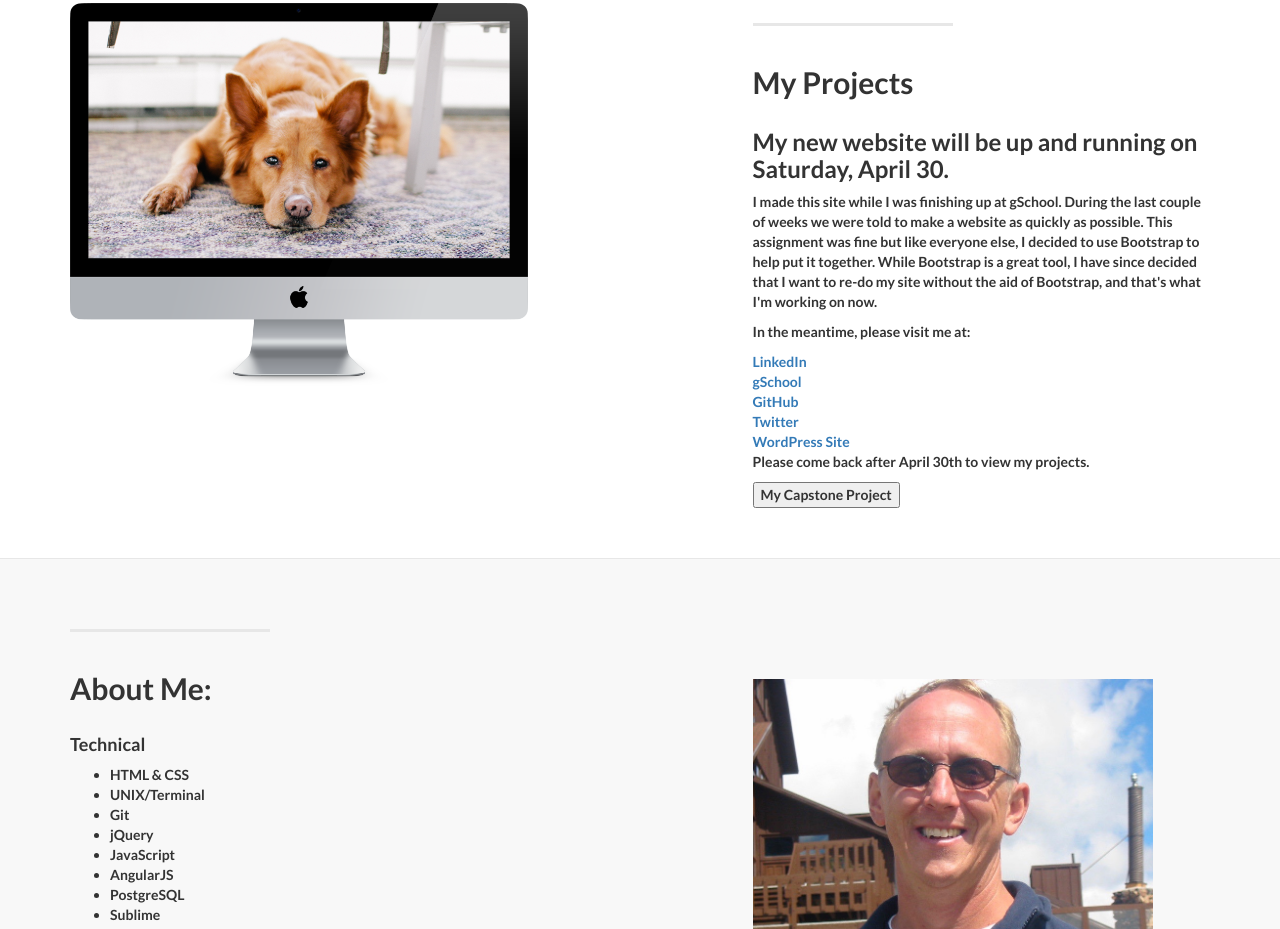
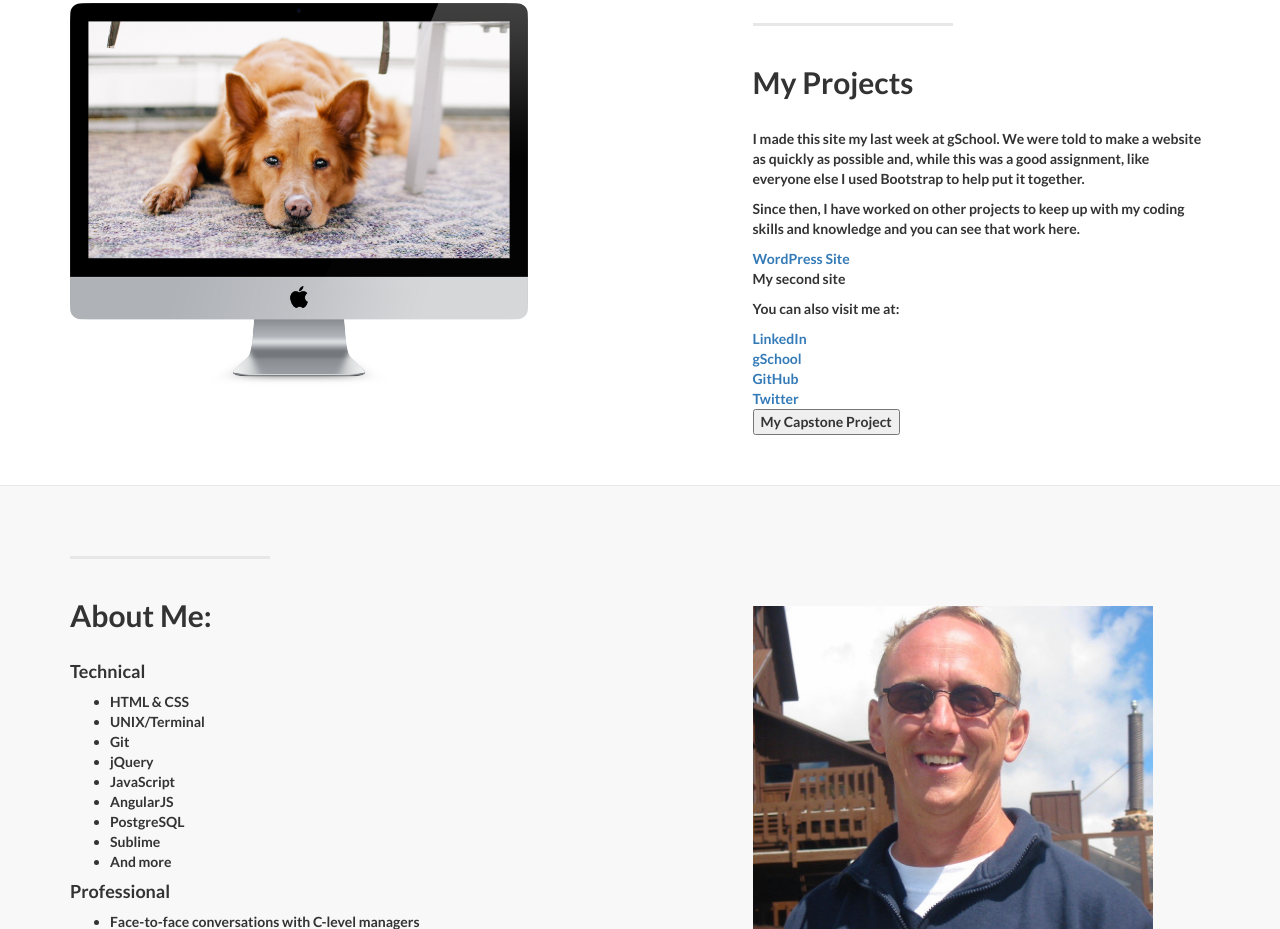
Before and after one commit to ChipMorris10/portfolio, a plain HTML site: page index.html in a window 1280 px wide. Shown: the part 799-1728 px from the top of the page. Drawn offline with Linux system fonts and the light colour scheme.

Commit message:
minor changes

```diff
--- a/index.html
+++ b/index.html
@@ -92,15 +92,15 @@
                     <hr class="section-heading-spacer">
                     <div class="clearfix"></div>
                     <h2 class="section-heading">My Projects<br></h2>
-                    <h3>My new website will be up and running on Saturday, April 30.</h3>
-                    <p>I made this site while I was finishing up at gSchool. During the last couple of weeks we were told to make a website as quickly as possible. This assignment was fine but like everyone else, I decided to use Bootstrap to help put it together. While Bootstrap is a great tool, I have since decided that I want to re-do my site without the aid of Bootstrap, and that's what I'm working on now.</p>
-                    <p>In the meantime, please visit me at:</p>
+                    <p>I made this site my last week at gSchool. We were told to make a website as quickly as possible and, while this was a good assignment, like everyone else I used Bootstrap to help put it together.</p>
+                    <p>Since then, I have worked on other projects to keep up with my coding skills and knowledge and you can see that work here.</p>
+                    <a href="https://www.chip.morris.us/Morris">WordPress Site</a> <br />
+                    <p>My second site</p>
+                    <p>You can also visit me at:</p>
                     <a href="https://www.linkedin.com/in/chipmorris">LinkedIn</a> <br />
                     <a href="https://students.galvanize.com/">gSchool</a> <br />
                     <a href="https://github.com/ChipMorris10">GitHub</a> <br />
                     <a href="https://twitter.com/YomChippour">Twitter</a> <br />
-                    <a href="https://www.chip.morris.us/Morris">WordPress Site</a> <br />
-                    <p>Please come back after April 30th to view my projects.</p>
                     <input type="button" class="capstoneProject" Value="My Capstone Project" Onclick="https://frozen-wave-9600.herokuapp.com/#/">
                 </div>
                 <div class="col-lg-5 col-sm-pull-6  col-sm-6">
```
